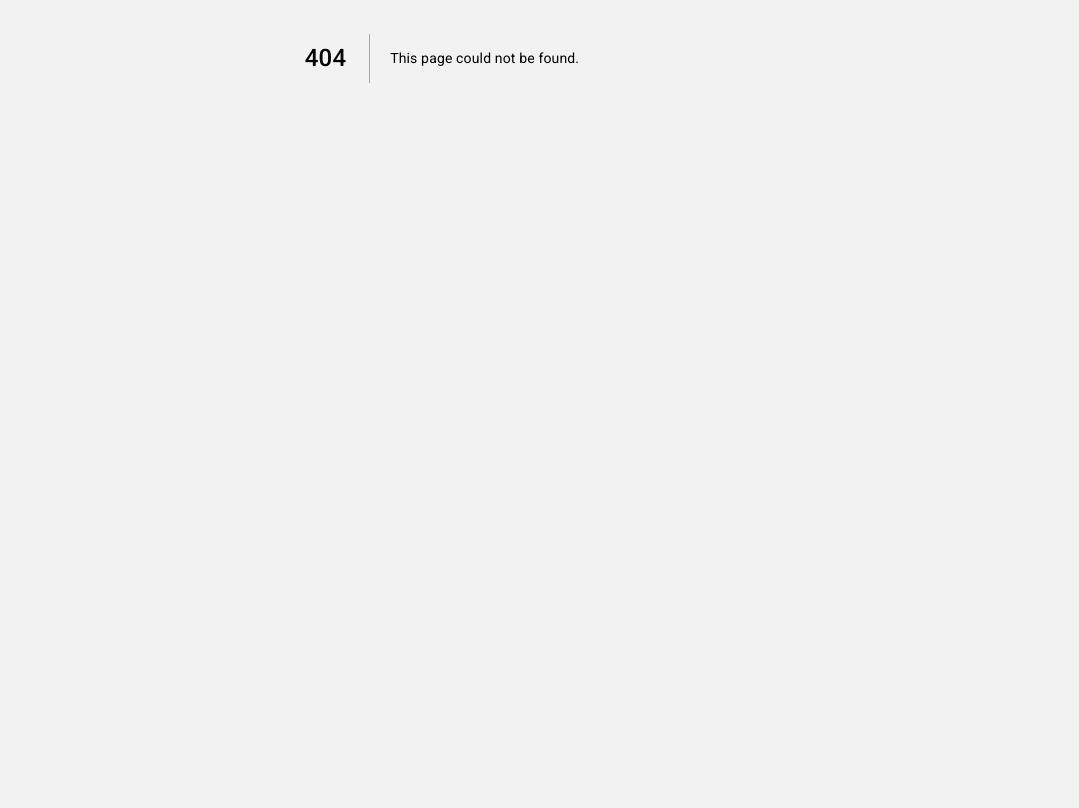
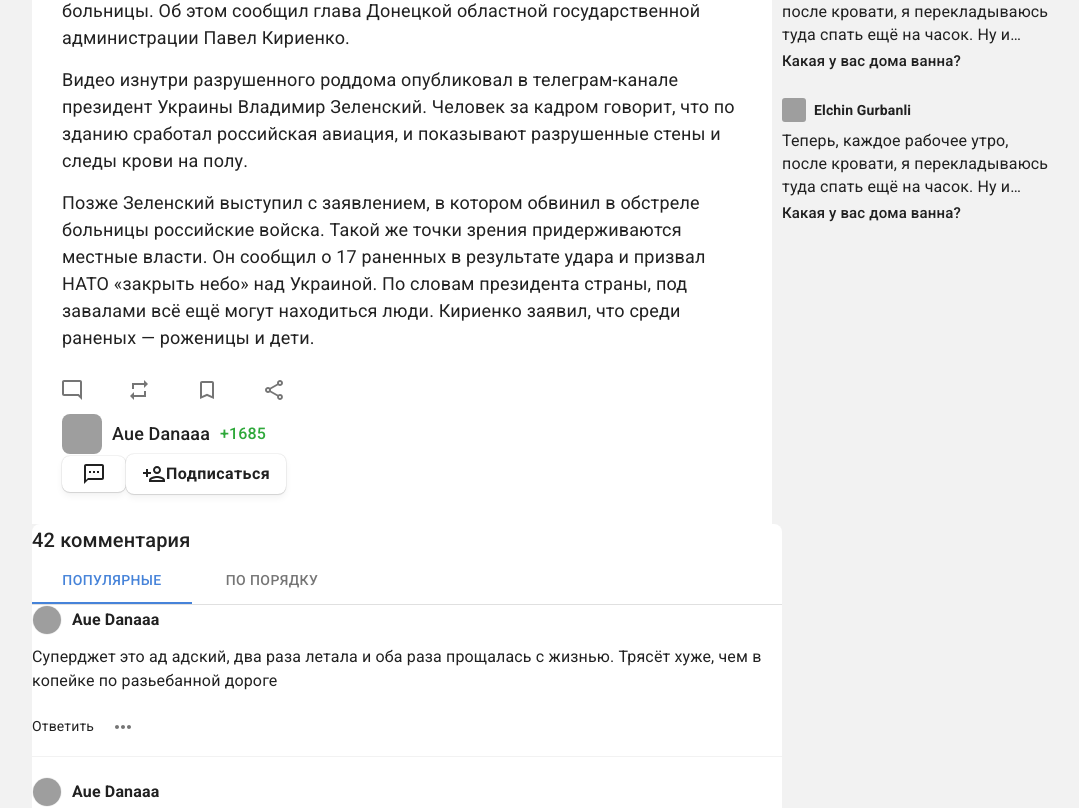
Before and after one commit to elchingurban/tj_clone, a Next.js app in the folder client/: page /news/1 in a window 1280 px wide. Before the commit this address had no page. Shown: the part 342-1150 px from the top of the page, without its empty margins (198-1277 px from the left). Before the commit the page ends 800 px from the top, so only its background shows below. Built offline with nearby package versions, Linux system fonts and the light colour scheme; grey boxes are pictures that could not be loaded.

Commit message:
feat: FullPost feature added when clicking on the Post

```diff
--- /dev/null
+++ b/client/components/Comment/Comment.module.scss
@@ -0,0 +1,43 @@
+.comment {
+  margin-bottom: 20px;
+  padding-bottom: 5px;
+  border-bottom: 1px solid rgba(0, 0, 0, 0.05);
+}
+
+.userInfo {
+  display: flex;
+  align-items: center;
+  margin-bottom: 10px;
+
+  img {
+    width: 30px;
+    height: 30px;
+    border-radius: 30px;
+    border: 1px solid rgba(0, 0, 0, 0.05);
+    margin-right: 10px;
+  }
+
+  b {
+    font-size: 16px;
+  }
+
+  span {
+    font-size: 12px;
+    opacity: 0.8;
+    margin-left: 10px;
+  }
+}
+
+.text {
+  margin-bottom: 10px !important;
+}
+
+.replyBtn {
+  font-size: 14px;
+  cursor: pointer;
+  margin-right: 5px;
+
+  &:hover {
+    color: #346eb8;
+  }
+}
--- /dev/null
+++ b/client/components/Comment/index.tsx
@@ -0,0 +1,55 @@
+import React from 'react';
+import { Typography, IconButton, MenuItem, Menu } from '@material-ui/core';
+import MoreIcon from '@material-ui/icons/MoreHorizOutlined';
+
+import styles from './Comment.module.scss';
+
+interface CommentPostProps {
+  user?: {
+    fullname?: string;
+  };
+  text?: string;
+  createdAt?: string;
+}
+
+export const Comment: React.FC<CommentPostProps> = ({ user, text, createdAt }) => {
+  const [anchorEl, setAnchorEl] = React.useState(null);
+
+  const handleClick = (event) => {
+    setAnchorEl(event.currentTarget);
+  };
+
+  const handleClose = () => {
+    setAnchorEl(null);
+  };
+
+  return (
+    <div className={styles.comment}>
+      <div className={styles.userInfo}>
+        <img
+          src="https://leonardo.osnova.io/104b03b4-5173-fd9f-2af9-b458dddc4a23/-/scale_crop/108x108/-/format/webp/"
+          alt="Avatar"
+        />
+        <b>Aue Danaaa</b>
+        <span> {createdAt} </span>
+      </div>
+      <Typography className={styles.text}>
+        Суперджет это ад адский, два раза летала и оба раза прощалась с жизнью. Трясёт хуже, чем в
+        копейке по разьебанной дороге
+      </Typography>
+      <span className={styles.replyBtn}>Ответить</span>
+      <IconButton onClick={handleClick}>
+        <MoreIcon />
+      </IconButton>
+      <Menu
+        anchorEl={anchorEl}
+        elevation={2}
+        open={Boolean(anchorEl)}
+        onClose={handleClose}
+        keepMounted>
+        <MenuItem onClick={handleClose}>Удалить</MenuItem>
+        <MenuItem onClick={handleClose}>Редактировать</MenuItem>
+      </Menu>
+    </div>
+  );
+};
--- /dev/null
+++ b/client/components/FullPost/FullPost.module.scss
@@ -0,0 +1,41 @@
+.paper {
+  margin-top: -20px;
+  margin-right: 10px;
+  border-radius: 0 !important;
+  padding: 30px 0;
+
+  p {
+    margin-bottom: 15px;
+    font-size: 18px;
+  }
+}
+
+.title {
+  font-weight: 500 !important;
+  margin-bottom: 20px !important;
+  font-size: 36px !important;
+}
+
+.userInfo {
+  display: flex;
+  align-items: center;
+
+  img {
+    width: 40px;
+    height: 40px;
+    border-radius: 8px;
+  }
+
+  b {
+    font-size: 18px;
+    margin-right: 10px;
+    margin-left: 10px;
+    font-weight: 500;
+  }
+
+  span {
+    font-size: 16px;
+    color: #2ea83a;
+    font-weight: 500;
+  }
+}
--- /dev/null
+++ b/client/components/FullPost/index.tsx
@@ -0,0 +1,55 @@
+import { Button, Paper, Typography } from '@material-ui/core';
+import React from 'react';
+import Image from 'next/image'
+import { PostActions } from '../PostActions';
+import MessageIcon from '@material-ui/icons/TextsmsOutlined';
+import UserAddIcon from '@material-ui/icons/PersonAddOutlined';
+
+import styles from './FullPost.module.scss';
+
+export const FullPost = () => {
+  return (
+    <Paper elevation={0} className={styles.paper}>
+      <div style={{ margin: '0 auto', width: 680 }}>
+        <Typography variant="h4" className={styles.title}>
+          Авиаудар по Мариуполю. Главное о последствиях и о позициях Украины и России
+        </Typography>
+        <div>
+          <Typography>
+          Украинские власти сообщают о трёх погибших, среди которых — ребёнок. В
+        России это отрицают.
+          </Typography>
+          <Typography>
+          В центре Мариуполя 9 марта разрушили здания роддома и детской больницы. Об этом сообщил глава Донецкой областной государственной администрации Павел Кириенко.
+          </Typography>
+          <Typography>Видео изнутри разрушенного роддома опубликовал в телеграм-канале президент Украины Владимир Зеленский. Человек за кадром говорит, что по зданию сработал российская авиация, и показывают разрушенные стены и следы крови на полу.</Typography>
+          <Typography>
+          Позже Зеленский выступил с заявлением, в котором обвинил в обстреле больницы российские войска. Такой же точки зрения придерживаются местные власти. Он сообщил о 17 раненных в результате удара и призвал НАТО «закрыть небо» над Украиной. По словам президента страны, под завалами всё ещё могут находиться люди. Кириенко заявил, что среди раненых — роженицы и дети.
+          </Typography>
+          <div style={{ width: 250, marginLeft: -14 }}>
+            <PostActions />
+          </div>
+          <div className="d-flex justify-between align-center mt-30 mb-30">
+            <div className={styles.userInfo}>
+              <img
+                src="https://leonardo.osnova.io/104b03b4-5173-fd9f-2af9-b458dddc4a23/-/scale_crop/108x108/-/format/webp/"
+                alt="Avatar"
+              />
+              <b>Aue Danaaa</b>
+              <span>+1685</span>
+            </div>
+            <div>
+              <Button variant="contained" className="mr-15">
+                <MessageIcon />
+              </Button>
+              <Button variant="contained">
+                <UserAddIcon />
+                <b className="ml-10">Подписаться</b>
+              </Button>
+            </div>
+          </div>
+        </div>
+      </div>
+    </Paper>
+  );
+};
--- a/client/components/Post/index.tsx
+++ b/client/components/Post/index.tsx
@@ -10,7 +10,11 @@ export const Post: React.FC = () => {
   return (
     <Paper elevation={0} className="p-20" classes={{ root: styles.paper }}>
       <Typography variant="h5" className={ styles.title }>
-        Авиаудар по Мариуполю. Главное о последствиях и о позициях Украины и
+        <Link href='/news/mariuopol'>
+          <a>
+            Авиаудар по Мариуполю. Главное о последствиях и о позициях Украины и России
+          </a>
+        </Link>
       </Typography>
       <Typography className="mt-15 mb-15">
         Украинские власти сообщают о трёх погибших, среди которых — ребёнок. В
--- /dev/null
+++ b/client/pages/news/[slug].tsx
@@ -0,0 +1,27 @@
+import { MainLayout } from '../../layouts/MainLayout';
+import { FullPost } from '../../components/FullPost';
+import { Comment } from '../../components/Comment';
+import { Divider, Paper, Tab, Tabs, Typography } from '@material-ui/core';
+import React from 'react';
+
+export default function Home() {
+  return (
+    <MainLayout className="mb-50" contentFullWidth>
+      <FullPost />
+      <Paper elevation={0} className="mt-40 p-30">
+        <Typography variant="h6" className="mb-20">
+          42 комментария
+        </Typography>
+        <Tabs className="mt-20" value={0} indicatorColor="primary" textColor="primary">
+          <Tab label="Популярные" />
+          <Tab label="По порядку" />
+        </Tabs>
+        <Divider />
+        <div className="mb-20" />
+        <Comment />
+        <Comment />
+        <Comment />
+      </Paper>
+    </MainLayout>
+  );
+}
```
